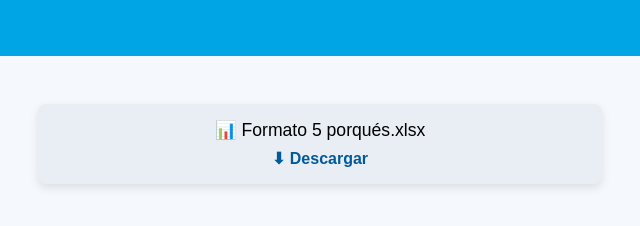
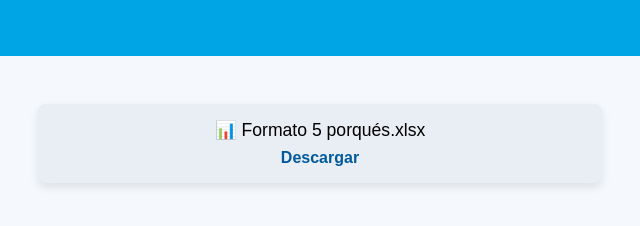
Before and after one commit to OPXPracticante/documentacion-smartsheet, a plain HTML site: page excel/index.html in a window 1280 px wide. Shown: the full height of the page, 320-960 px from the left. Drawn offline with Linux system fonts and the light colour scheme.

Commit message:
Update index.html

```diff
--- a/excel/index.html
+++ b/excel/index.html
@@ -72,7 +72,7 @@
 <div class="container">
   <div class="file-card">
     <div class="file-name">📊 Formato 5 porqués.xlsx</div>
-    <a href="https://raw.githubusercontent.com/OPXPracticante/documentacion-smartsheet/principal/Excel/Formato%205%20porqu%C3%A9s.xlsx" download target="_blank">⬇ Descargar</a>
+    <a href="https://github.com/OPXPracticante/documentacion-smartsheet/raw/refs/heads/main/excel/Formato%205%20porqu%C3%A9s.xlsx" download>Descargar</a>
   </div>
 </div>
 
```
